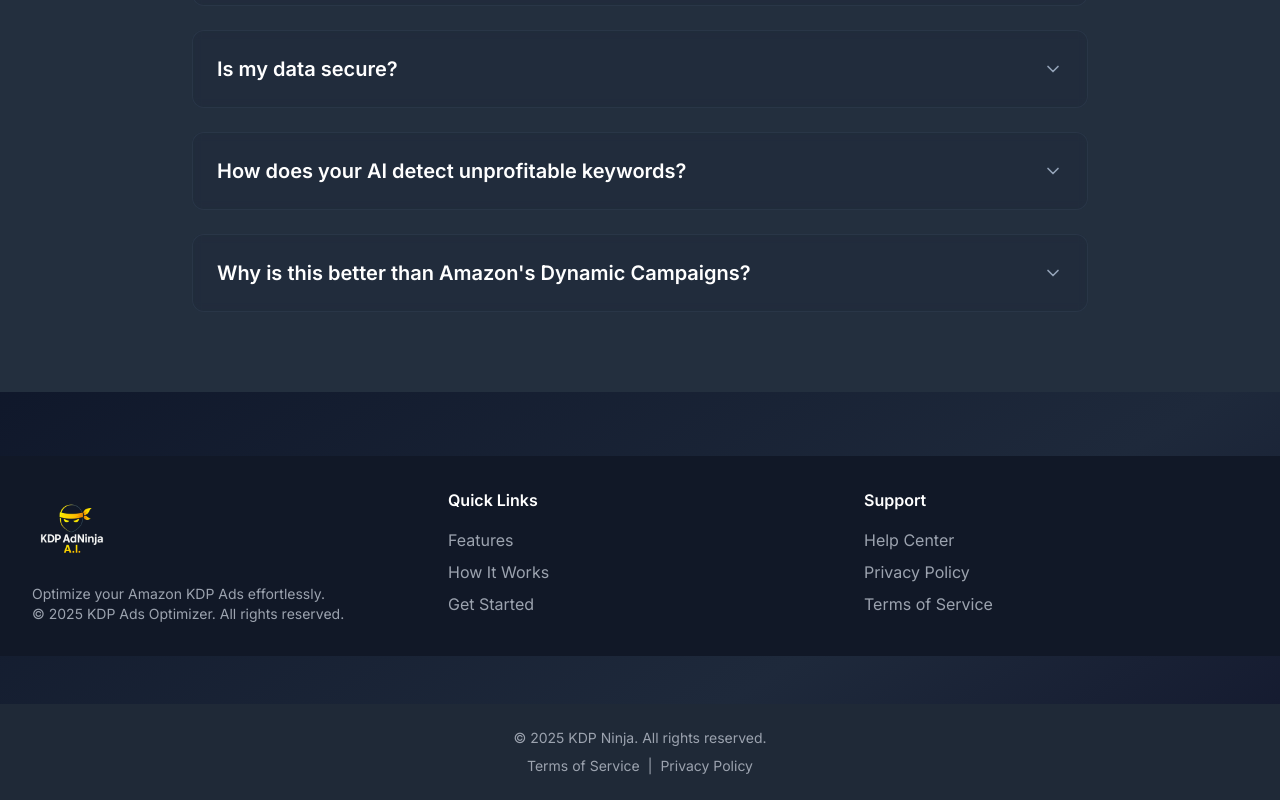
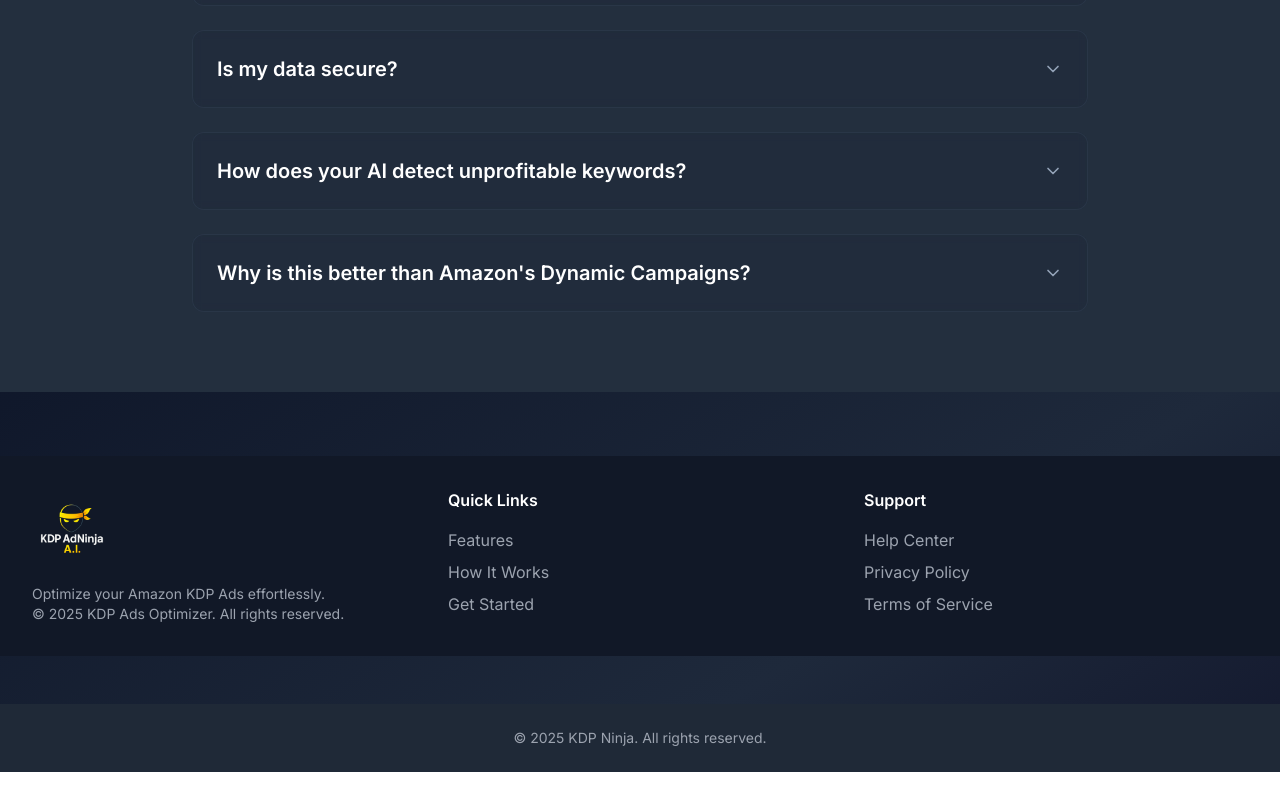
Before and after one commit to KonradBi/KDP-Ads-Optimizer-, a Next.js app: page / in a window 1280 px wide. Shown: the part 5243-6043 px from the top of the page. After the commit the page ends 6015 px from the top, so only its background shows below. Built offline with nearby package versions, Linux system fonts and the light colour scheme; no server answers.

Commit message:
chore: remove duplicate legal links from bottom footer

```diff
--- a/src/components/Footer.tsx
+++ b/src/components/Footer.tsx
@@ -7,16 +7,7 @@ const Footer = () => {
     <footer className="bg-gray-800 text-gray-400 py-6 mt-12">
       <div className="max-w-7xl mx-auto px-4 sm:px-6 lg:px-8 text-center text-sm">
         <p>&copy; {currentYear} KDP Ninja. All rights reserved.</p>
-        <div className="mt-2">
-          {/* Use standard <a> tags for testing */}
-          <a href="/terms" className="hover:text-indigo-400 transition duration-150 ease-in-out">
-            Terms of Service
-          </a>
-          <span className="mx-2">|</span>
-          <a href="/privacy" className="hover:text-indigo-400 transition duration-150 ease-in-out">
-            Privacy Policy
-          </a>
-        </div>
+
       </div>
     </footer>
   );
```
